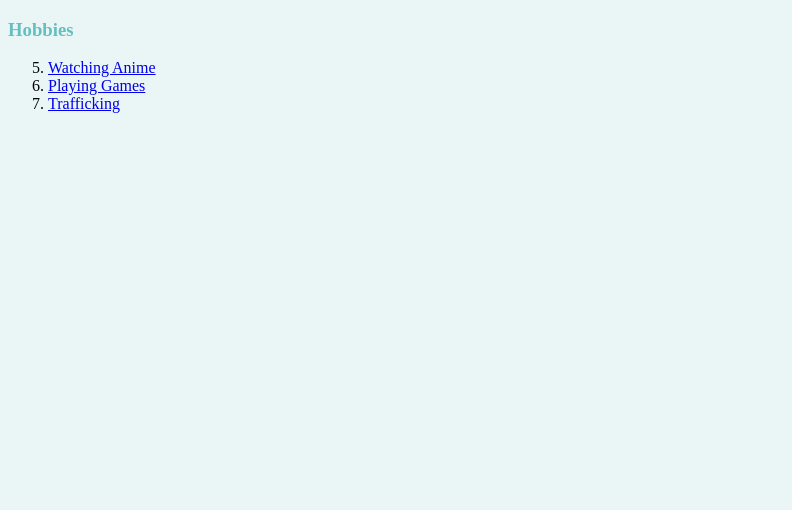
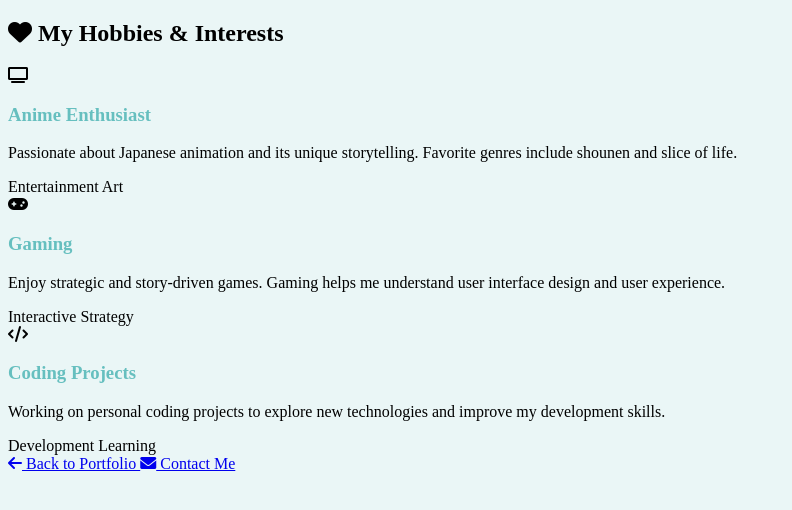
Before and after one commit to G-Bryan237/cv, a plain HTML site: page hobbies.html in a window 1280 px wide. Shown: the whole page, without its empty margins (0-792 px from the left). Drawn offline with Linux system fonts and the light colour scheme; files that its build step writes are made by us from their sources.

Commit message:
Update hobbies
make it more attractive

```diff
--- a/hobbies.html
+++ b/hobbies.html
@@ -3,15 +3,70 @@
 <head>
     <meta charset="UTF-8">
     <meta name="viewport" content="width=device-width, initial-scale=1.0">
-    <title>My Hobbies</title>
+    <title>Dze Bryan Ewi | My Hobbies</title>
     <link rel="stylesheet" href="css/styles.css">
+    <link rel="stylesheet" href="https://cdnjs.cloudflare.com/ajax/libs/font-awesome/6.0.0/css/all.min.css">
+    <link href="https://fonts.googleapis.com/css2?family=Inter:wght@400;500;600;700&display=swap" rel="stylesheet">
 </head>
 <body>
-    <h3>Hobbies</h3>
-    <ol type="1" start="5">
-        <li><a href="../Try1.html">Watching Anime</a></li>
-        <li><a href="../../Angela/Try1.html">Playing Games </a></li>
-        <li><a href="Bryan.jpg">Trafficking</a></li>
-    </ol>
+    <main class="portfolio-container">
+        <section class="hobbies-section">
+            <h2><i class="fas fa-heart"></i> My Hobbies & Interests</h2>
+            <div class="hobbies-grid">
+                <div class="hobby-item">
+                    <div class="hobby-icon">
+                        <i class="fas fa-tv"></i>
+                    </div>
+                    <div class="hobby-content">
+                        <h3>Anime Enthusiast</h3>
+                        <p>Passionate about Japanese animation and its unique storytelling. Favorite genres include shounen and slice of life.</p>
+                        <div class="hobby-tags">
+                            <span class="tag">Entertainment</span>
+                            <span class="tag">Art</span>
+                        </div>
+                    </div>
+                </div>
+
+                <div class="hobby-item">
+                    <div class="hobby-icon">
+                        <i class="fas fa-gamepad"></i>
+                    </div>
+                    <div class="hobby-content">
+                        <h3>Gaming</h3>
+                        <p>Enjoy strategic and story-driven games. Gaming helps me understand user interface design and user experience.</p>
+                        <div class="hobby-tags">
+                            <span class="tag">Interactive</span>
+                            <span class="tag">Strategy</span>
+                        </div>
+                    </div>
+                </div>
+
+                <div class="hobby-item">
+                    <div class="hobby-icon">
+                        <i class="fas fa-code"></i>
+                    </div>
+                    <div class="hobby-content">
+                        <h3>Coding Projects</h3>
+                        <p>Working on personal coding projects to explore new technologies and improve my development skills.</p>
+                        <div class="hobby-tags">
+                            <span class="tag">Development</span>
+                            <span class="tag">Learning</span>
+                        </div>
+                    </div>
+                </div>
+            </div>
+        </section>
+
+        <footer class="portfolio-footer">
+            <nav class="footer-nav">
+                <a href="index.html" class="nav-link">
+                    <i class="fas fa-arrow-left"></i> Back to Portfolio
+                </a>
+                <a href="Contact.html" class="nav-link">
+                    <i class="fas fa-envelope"></i> Contact Me
+                </a>
+            </nav>
+        </footer>
+    </main>
 </body>
 </html>
```
